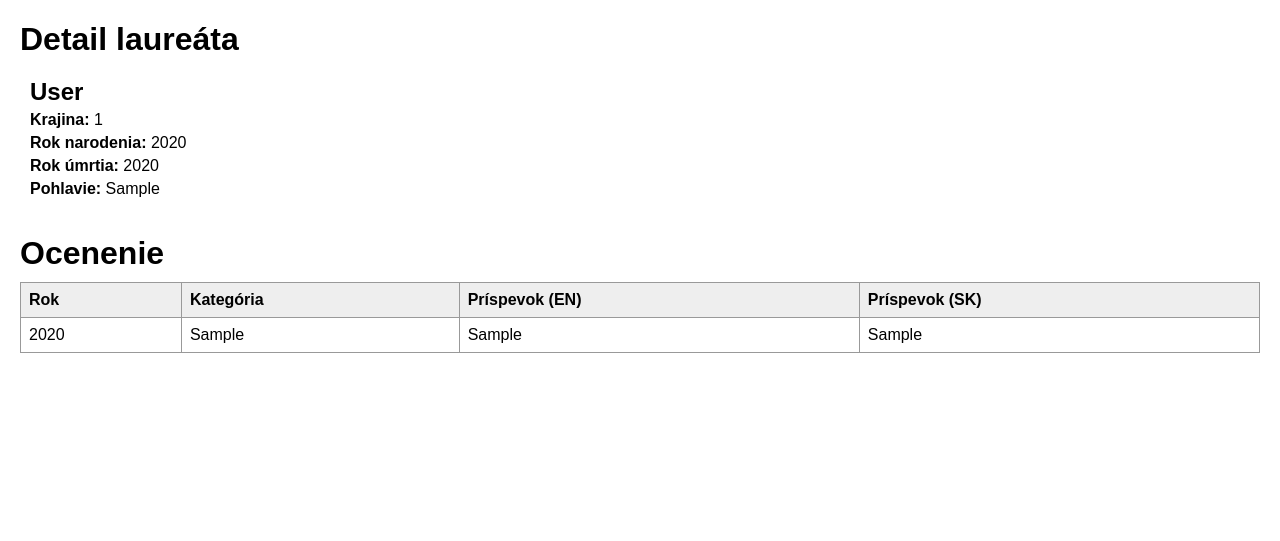
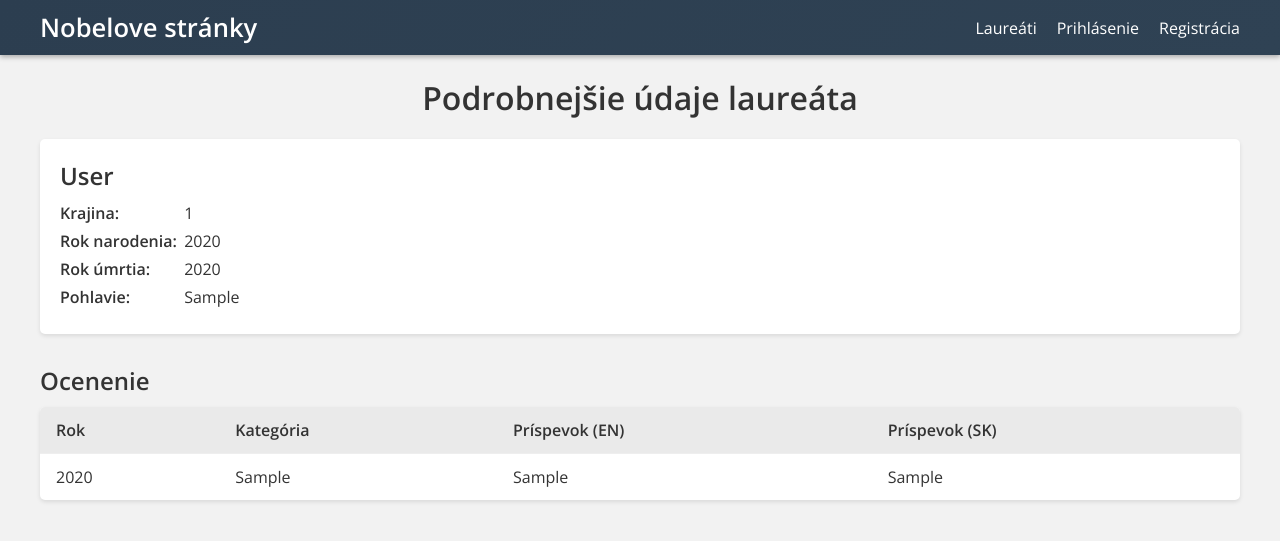
Before and after one commit to AlexLagin/webte2, a PHP site: page /details.php?laureate_id=1 in a window 1280 px wide. Shown: the top 541 px of the page. Run offline with PHP 8.4, Linux system fonts and the light colour scheme; tables that the repository leaves empty or names only in its code hold one stand-in row (values such as "Sample post").

Commit message:
tabulka s detailami laureatov

```diff
--- a/zad1/details.php
+++ b/zad1/details.php
@@ -11,7 +11,10 @@ if (!isset($_GET['laureate_id'])) {
 // Získame ID z parametra v URL
 $laureateId = $_GET['laureate_id'];
 
-// Upravený dopyt, kde pridávame l.birth_year, l.death_year a l.gender (pohlavie)
+/*
+    Príklad SQL dopytu, ktorý JOINuje prize_details (alias pd).
+    Musíte mať stĺpce pd.language_en, pd.language_sk, pd.genre_en, pd.genre_sk.
+*/
 $sql = "
     SELECT
         l.id,
@@ -20,26 +23,43 @@ $sql = "
         l.death_year,
         l.sex,
         GROUP_CONCAT(DISTINCT c.country_name SEPARATOR ', ') AS countries,
+
         p.year,
         p.category,
         p.contrib_en,
-        p.contrib_sk
+        p.contrib_sk,
+
+        pd.language_en,
+        pd.language_sk,
+        pd.genre_en,
+        pd.genre_sk
+
     FROM laureates l
     LEFT JOIN laureate_country lc ON l.id = lc.laureate_id
     LEFT JOIN countries c ON lc.country_id = c.id
     LEFT JOIN laureates_prizes lp ON l.id = lp.laureate_id
     LEFT JOIN prizes p ON lp.prize_id = p.id
+    LEFT JOIN prize_details pd ON p.details_id = pd.id
+
     WHERE l.id = :laureateId
+
     GROUP BY
         l.id,
         l.fullname,
         l.birth_year,
         l.death_year,
         l.sex,
+
         p.year,
         p.category,
         p.contrib_en,
-        p.contrib_sk
+        p.contrib_sk,
+
+        pd.language_en,
+        pd.language_sk,
+        pd.genre_en,
+        pd.genre_sk
+
     ORDER BY
         p.year,
         l.fullname
@@ -49,6 +69,16 @@ $stmt = $db->prepare($sql);
 $stmt->bindParam(':laureateId', $laureateId, PDO::PARAM_INT);
 $stmt->execute();
 $results = $stmt->fetchAll(PDO::FETCH_ASSOC);
+
+// Zistíme, či aspoň jedna kategória je "Literatúra"
+$hasLiterature = false;
+foreach ($results as $row) {
+    // Porovnáme s presnou hodnotou, prípadne to upravte na nižšie/vyššie
+    if (strtolower($row['category']) === 'literatúra') {
+        $hasLiterature = true;
+        break;
+    }
+}
 ?>
 
 <!DOCTYPE html>
@@ -56,54 +86,137 @@ $results = $stmt->fetchAll(PDO::FETCH_ASSOC);
 <head>
     <meta charset="UTF-8">
     <title>Detail laureáta</title>
+    <link rel="preconnect" href="https://fonts.gstatic.com">
+    <link href="https://fonts.googleapis.com/css2?family=Open+Sans:wght@400;600&display=swap" rel="stylesheet">
+
     <style>
-        body {
-            font-family: Arial, sans-serif;
-            margin: 20px;
+        html, body {
+            margin: 0;
+            padding: 0;
+            font-family: 'Open Sans', sans-serif;
+            background-color: #f2f2f2;
+            color: #333;
         }
-        h1 {
-            margin-bottom: 10px;
+        nav {
+            background: linear-gradient(135deg, #2c3e50, #2f4254);
+            color: #fff;
+            padding: 10px 20px;
+            margin: 0;
+            box-shadow: 0 2px 5px rgba(0,0,0,0.3);
+        }
+        nav .navbar-container {
+            display: flex;
+            align-items: center;
+            justify-content: space-between;
+            max-width: 1200px;
+            margin: 0 auto;
+        }
+        nav .navbar-title {
+            font-size: 1.6em;
+            font-weight: 600;
+        }
+        nav .navbar-links {
+            list-style: none;
+            margin: 0;
+            padding: 0;
+            display: flex;
+        }
+        nav .navbar-links li {
+            margin-left: 20px;
+        }
+        nav .navbar-links a {
+            color: #fff;
+            text-decoration: none;
+            font-weight: 500;
+            transition: color 0.2s;
+        }
+        nav .navbar-links a:hover {
+            color: #ddd;
+        }
+
+        .content-container {
+            max-width: 1200px;
+            margin: 20px auto;
+            padding: 0 20px;
+        }
+        .main-title {
+            text-align: center;
+            font-size: 2em;
+            margin-bottom: 20px;
+            font-weight: 600;
         }
         .info-box {
-            /* border: 1px solid #ccc;  ak nechcete žiadne orámovanie, nechajte zakomentované alebo vymazané */
-            padding: 10px;
+            background-color: #fff;
+            border-radius: 5px;
+            padding: 20px;
             margin-bottom: 20px;
+            box-shadow: 0 2px 4px rgba(0,0,0,0.1);
         }
         .info-box h2 {
-            margin: 0 0 5px;
+            margin: 0 0 10px;
+            font-weight: 600;
         }
         .info-box p {
-            margin: 5px 0;
+            margin: 6px 0;
         }
-        /* Štýly pre tabuľku ocenení */
+        .info-box p strong {
+            width: 120px;
+            display: inline-block;
+        }
+        h1.ocenenie-title {
+            margin-top: 30px;
+            margin-bottom: 10px;
+            font-size: 1.5em;
+            font-weight: 600;
+        }
         table {
             border-collapse: collapse;
             width: 100%;
-            margin-bottom: 20px;
+            background-color: #fff;
+            border-radius: 5px;
+            overflow: hidden;
+            box-shadow: 0 2px 4px rgba(0,0,0,0.1);
         }
         th, td {
-            border: 1px solid #999;
-            padding: 8px;
+            padding: 12px 16px;
             text-align: left;
+            border-bottom: 1px solid #eee;
         }
         th {
-            background-color: #eee;
+            background-color: #eaeaea;
+            font-weight: 600;
+        }
+        tbody tr:hover {
+            background-color: #f2f2f2;
+        }
+        tbody tr:last-child td {
+            border-bottom: none;
         }
     </style>
 </head>
 <body>
 
-<h1>Detail laureáta</h1>
+<!-- Navigačný bar -->
+<nav>
+    <div class="navbar-container">
+        <div class="navbar-title">Nobelove stránky</div>
+        <ul class="navbar-links">
+            <li><a href="#">Laureáti</a></li>
+            <li><a href="#">Prihlásenie</a></li>
+            <li><a href="#">Registrácia</a></li>
+        </ul>
+    </div>
+</nav>
+
+<div class="content-container">
+    <h1 class="main-title">Podrobnejšie údaje laureáta</h1>
 
     <?php if (count($results) === 0): ?>
         <p>Laureát s ID <strong><?php echo htmlspecialchars($laureateId); ?></strong> neexistuje.</p>
     <?php else: ?>
-
         <?php
-        // Predpokladáme, že aspoň prvý záznam existuje
+            // Zobrazíme osobné údaje z prvého záznamu
             $firstRow = $results[0];
-
-        // Osobné údaje zobrazíme len raz (meno, krajina, rok narodenia, rok úmrtia, pohlavie)
             $fullname    = $firstRow['fullname'];
             $countries   = $firstRow['countries'];
             $birthYear   = $firstRow['birth_year'];
@@ -115,24 +228,18 @@ $results = $stmt->fetchAll(PDO::FETCH_ASSOC);
             <h2><?php echo htmlspecialchars($fullname); ?></h2>
             <p><strong>Krajina:</strong> <?php echo htmlspecialchars($countries); ?></p>
             <p><strong>Rok narodenia:</strong>
-            <?php
-                echo $birthYear ? htmlspecialchars($birthYear) : '—';
-            ?>
+                <?php echo $birthYear ? htmlspecialchars($birthYear) : '—'; ?>
             </p>
             <p><strong>Rok úmrtia:</strong>
-            <?php
-                echo $deathYear ? htmlspecialchars($deathYear) : '—';
-            ?>
+                <?php echo $deathYear ? htmlspecialchars($deathYear) : '—'; ?>
             </p>
             <p><strong>Pohlavie:</strong>
-            <?php
-                echo $gender ? htmlspecialchars($gender) : '—';
-            ?>
+                <?php echo $gender ? htmlspecialchars($gender) : '—'; ?>
             </p>
         </div>
 
-    <!-- Tabuľka "Ocenenie" -->
-    <h1>Ocenenie</h1>
+        <h1 class="ocenenie-title">Ocenenie</h1>
+
         <table>
             <thead>
                 <tr>
@@ -140,6 +247,14 @@ $results = $stmt->fetchAll(PDO::FETCH_ASSOC);
                     <th>Kategória</th>
                     <th>Príspevok (EN)</th>
                     <th>Príspevok (SK)</th>
+
+                    <!-- IBA ak existuje aspoň 1 "Literatúra" -->
+                    <?php if ($hasLiterature): ?>
+                        <th>Jazyk (EN)</th>
+                        <th>Jazyk (SK)</th>
+                        <th>Žáner (EN)</th>
+                        <th>Žáner (SK)</th>
+                    <?php endif; ?>
                 </tr>
             </thead>
             <tbody>
@@ -149,12 +264,29 @@ $results = $stmt->fetchAll(PDO::FETCH_ASSOC);
                     <td><?php echo htmlspecialchars($row['category']); ?></td>
                     <td><?php echo htmlspecialchars($row['contrib_en']); ?></td>
                     <td><?php echo htmlspecialchars($row['contrib_sk']); ?></td>
+
+                    <!-- IBA ak existuje aspoň 1 "Literatúra", zobrazíme stĺpce. -->
+                    <?php if ($hasLiterature): ?>
+                        <!-- Ak daný riadok NIE je Literatúra, dáme pomlčku, inak skutočné údaje -->
+                        <?php if (strtolower($row['category']) === 'literatúra'): ?>
+                            <td><?php echo htmlspecialchars($row['language_en']); ?></td>
+                            <td><?php echo htmlspecialchars($row['language_sk']); ?></td>
+                            <td><?php echo htmlspecialchars($row['genre_en']); ?></td>
+                            <td><?php echo htmlspecialchars($row['genre_sk']); ?></td>
+                        <?php else: ?>
+                            <td>—</td>
+                            <td>—</td>
+                            <td>—</td>
+                            <td>—</td>
+                        <?php endif; ?>
+                    <?php endif; ?>
+
                 </tr>
             <?php endforeach; ?>
             </tbody>
         </table>
 
     <?php endif; ?>
-
+</div>
 </body>
 </html>
```
Lines whose indentation alone changed are shown as unchanged.
